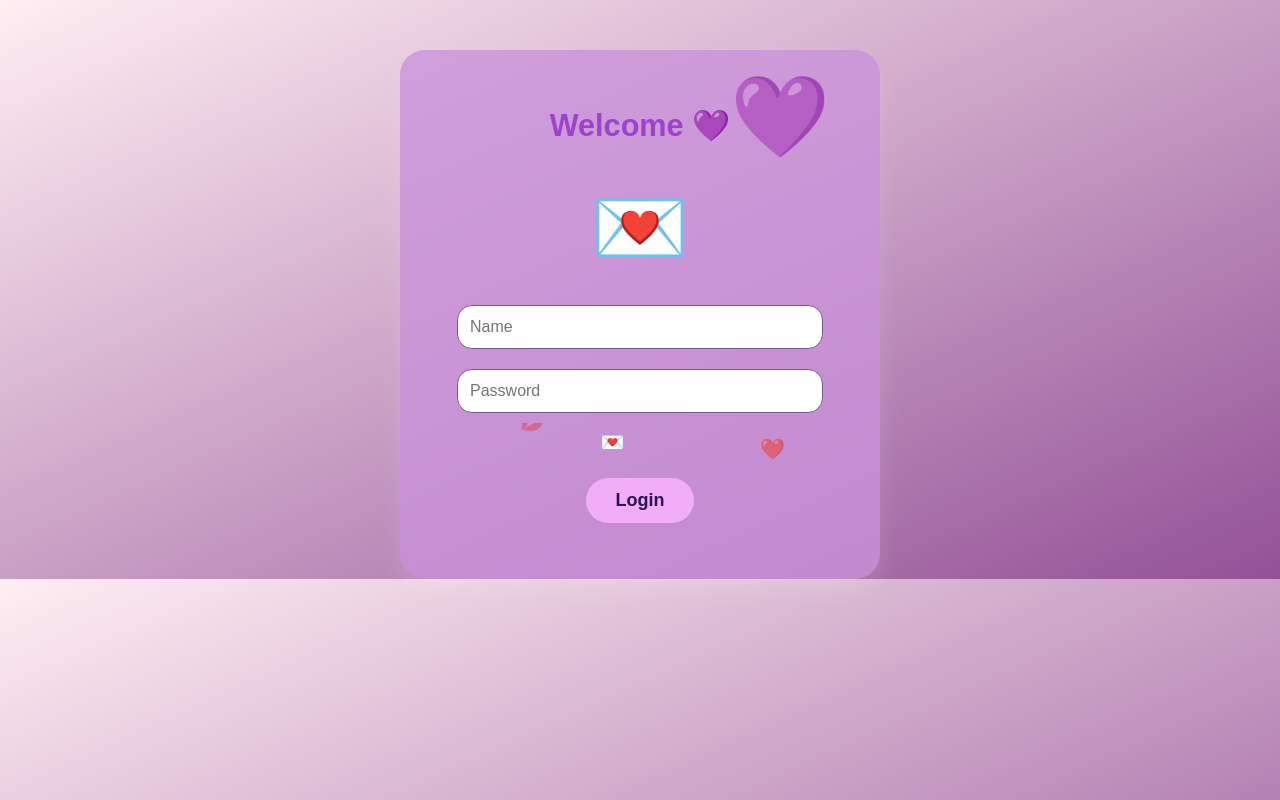
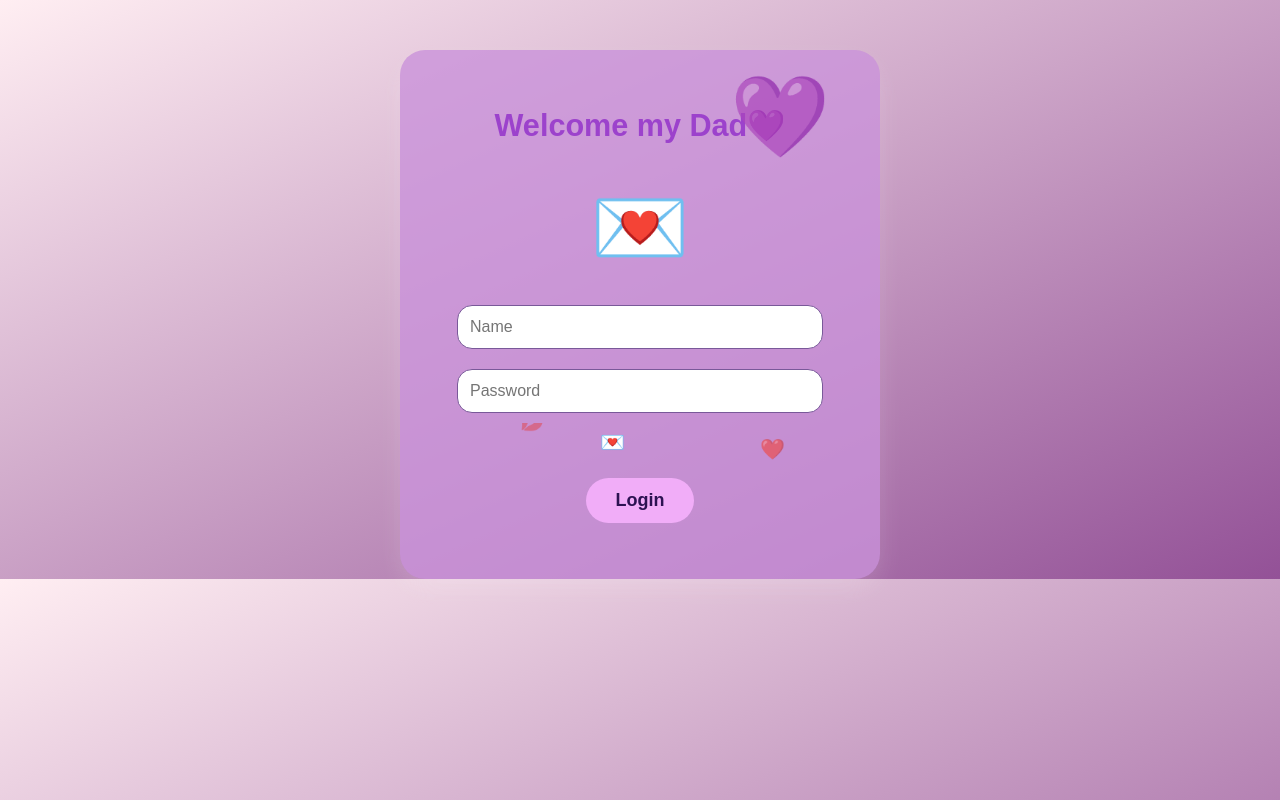
Before and after one commit to Asmaabahgat55/kanoza, a plain HTML site: page index.html in a window 1280 px wide. Drawn offline with Linux system fonts and the light colour scheme.

Commit message:
Update index.html

```diff
--- a/index.html
+++ b/index.html
@@ -8,7 +8,7 @@
 </head>
 <body>
 <div class="login-container">
-    <h1 class="animated-title">Welcome 💜</h1>
+    <h1 class="animated-title">Welcome my Dad💜</h1>
     <div class="gift">💌</div>
     <div class="heart-large">💜</div>
     <input type="text" id="username" placeholder="Name">
```
